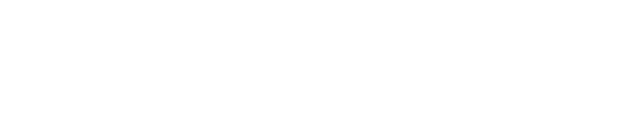
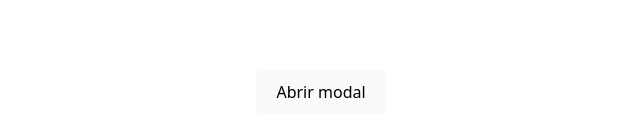
Before and after one commit to reyesfr24/React-Form, a React (Vite) app: page / in a window 1280 px wide. Shown: the part 308-444 px from the top of the page, without its empty margins (319-959 px from the left). Built offline with nearby package versions, Linux system fonts and the light colour scheme.

Commit message:
feat/portals

```diff
--- a/src/App.tsx
+++ b/src/App.tsx
@@ -1,10 +1,21 @@
 import './App.css'
+import { Modal } from './components'
+import { useModalContext } from './context/ModalContext'
 
 
 function App() {
+  const { setState } = useModalContext()
+
+  const openModal = () => {
+    setState(true)
+  }
+
   return (
     <>
-
+      <Modal>
+        <h2>Hola desde la Modal</h2>
+      </Modal>
+      <button onClick={openModal}>Abrir modal</button>
     </>
   )
 }
--- /dev/null
+++ b/src/components/Modal/Modal.css
@@ -0,0 +1,17 @@
+.overlay {
+    position: absolute;
+    left: 0;
+    top: 0;
+    width: 100%;
+    height: 100%;
+    display: flex;
+    flex-direction: column;
+    align-content: center;
+    justify-content: center;
+    align-items: center;
+}
+
+.modal {
+    background-color: black;
+    padding: 16px;
+}
--- a/src/components/Modal/Modal.tsx
+++ b/src/components/Modal/Modal.tsx
@@ -1,17 +1,38 @@
-import { useRef, useState } from "react"
+import { useEffect, useRef } from "react"
 import { createPortal } from "react-dom"
+import { useModalContext } from "../../context/ModalContext"
+import "./Modal.css"
 
 interface Props {
   children: React.ReactNode
 }
-
+const eventListener = "keydown"
 export const Modal = ({children}: Props) => {
   const modalRef = useRef<HTMLDivElement>(null)
-  const [ state, setState ] = useState(false)
+  const  { state, setState } = useModalContext()
 
   const closeModal = () => {setState(false)}
 
   const modalRoot = document.getElementById("modal")
+
+  const handleContentClick = (e: React.MouseEvent<HTMLDivElement>) => {
+    e.stopPropagation()
+  }
+  useEffect(() => {
+    const handleEsc = (e: KeyboardEvent) => {
+      if (e.key === "Escape") {
+        setState(false)
+      }
+    }
+
+    if (state) {
+      document.addEventListener(eventListener, handleEsc)
+    }
+
+    return () => {
+      document.removeEventListener(eventListener, handleEsc)
+    }
+  }, [setState, state])
 
   if(!state || !modalRoot) {
     return null;
@@ -19,7 +40,8 @@ export const Modal = ({children}: Props) => {
 
   return createPortal(
     <div className="overlay" onClick={closeModal}>
-      <div className="modal" ref={modalRef}>
+      <div className="modal" onClick={handleContentClick} ref={modalRef}>
+        { children }
         <button className="close-button" onClick={closeModal}>Cerrar </button>
       </div>
     </div>, modalRoot
--- a/src/components/index.ts
+++ b/src/components/index.ts
@@ -1,3 +1,4 @@
 export * from './UseRef'
 export * from './UseMemo/ShoppingCart'
 export * from './UseCallback/PhoneBook'
+export * from "./Modal/Modal.tsx"
--- /dev/null
+++ b/src/context/ModalContext.tsx
@@ -0,0 +1,31 @@
+/*
+  Crear un contexto para el modal permite centralizar el control en un único sitio (ModalProvider) y
+  luego cualquier componente puede acceder a ese estado sin importar en qué nivel del árbol esté ni tener que estar constantemente
+  pasando props.
+*/
+
+import { createContext, useContext, useState, type ReactNode } from "react";
+
+export const ModalContext = createContext<{
+  state: boolean,
+  setState: React.Dispatch<React.SetStateAction<boolean>>,
+}>({
+  state: false,
+  setState: () => null
+})
+
+export const ModalProvider = ({children}: {children: ReactNode}) => {
+  const [state, setState] = useState<boolean>(false)
+
+  return <ModalContext.Provider value={{state, setState}}>{children}</ModalContext.Provider>
+}
+
+export const useModalContext = () => {
+  const context = useContext(ModalContext)
+
+    if(!context) {
+      throw new Error("Modal is being used outside it's provider")
+    }
+
+  return context;
+}
--- a/src/main.tsx
+++ b/src/main.tsx
@@ -3,9 +3,12 @@ import { createRoot } from 'react-dom/client'
 import './index.css'
 import App from './App.tsx'
 import { StrictMode } from 'react'
+import { ModalProvider } from './context/ModalContext.tsx'
 
 createRoot(document.getElementById('root')!).render(
   <StrictMode>
-    <App />
+    <ModalProvider>
+      <App />
+    </ModalProvider>
   </StrictMode>
 )
```
Also changed, not shown: src/components/Modal/Modal.scss (deleted).
